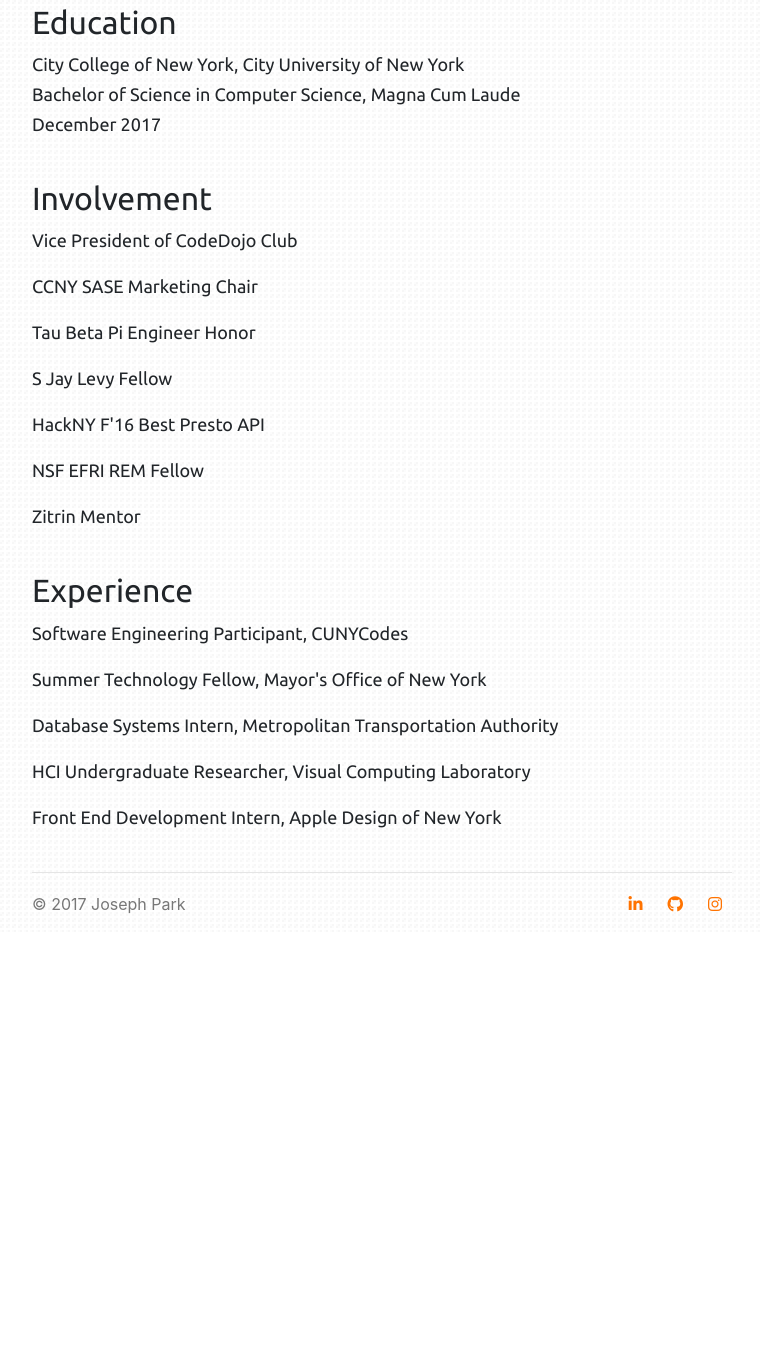
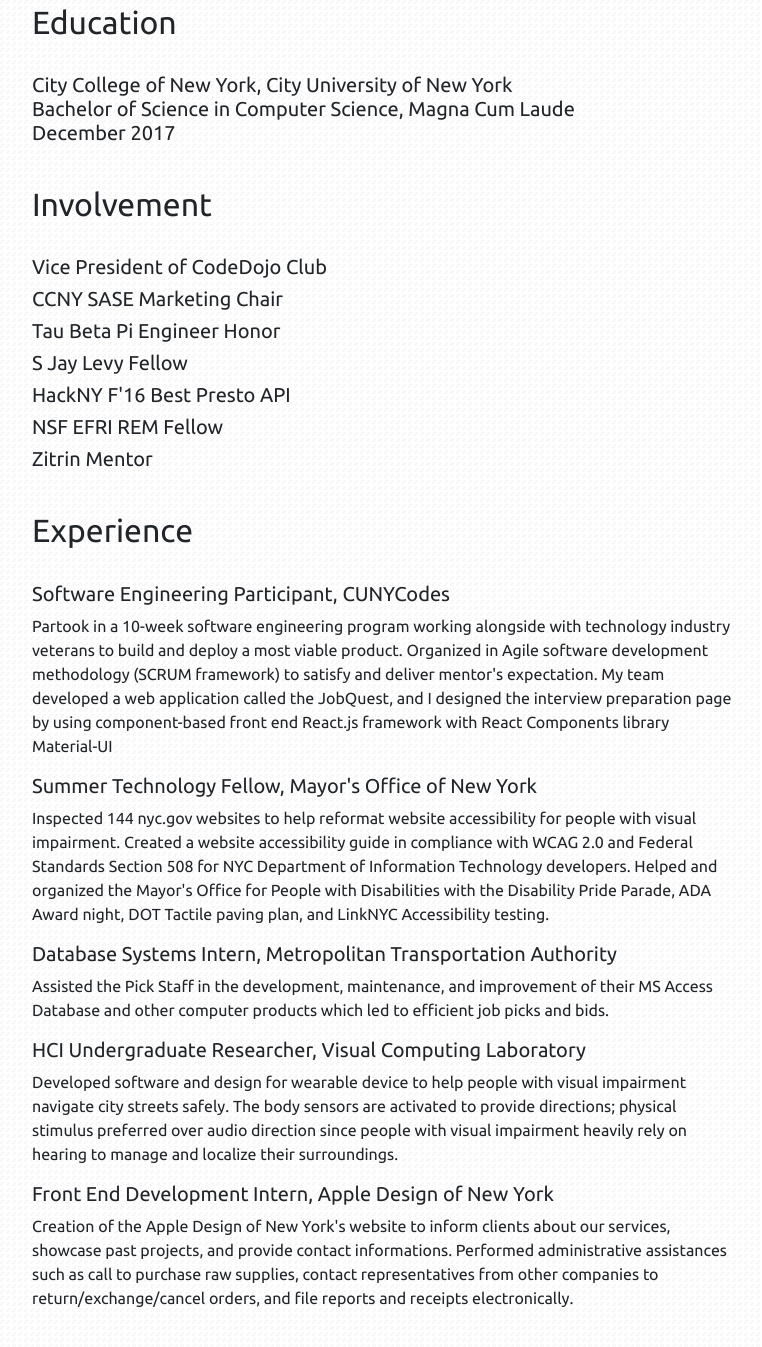
Before and after one commit to heeseungp/heeseungp.github.io, a plain HTML site: page experience.html in a window 1280 px wide. Shown: the part 132-1479 px from the top of the page, without its empty margins (258-1020 px from the left). Before the commit the page ends 1064 px from the top, so only its background shows below. Drawn offline with nearby package versions, Linux system fonts and the light colour scheme.

Commit message:
Add experience bio

```diff
--- a/css/jumbotron-narrow.css
+++ b/css/jumbotron-narrow.css
@@ -102,13 +102,7 @@
   font-family: 'Ubuntu';
 }
 
-p.experience {
-  font-family: 'Ubuntu';
-  line-height: 30px;
-  font-size: 18px;
-}
-
-p.project {
+p.project, p.experience {
   font-family: 'Ubuntu';
 }
 
--- a/experience.html
+++ b/experience.html
@@ -33,34 +33,60 @@
 
     <!-- Education -->
     <div class="marketing">
-        <h2>Education</h2>
-        <p class="experience">
+        <h2>Education</h2> <br>
+        <h5>
             City College of New York, City University of New York <br>
             Bachelor of Science in Computer Science, Magna Cum Laude <br>
-            December 2017</p>
+            December 2017</h5>
 
     </div>
 
     <!-- Involvement -->
     <div class="marketing">
-        <h2>Involvement</h2>
-        <p class="experience">Vice President of CodeDojo Club</p>
-        <p class="experience">CCNY SASE Marketing Chair</p>
-        <p class="experience">Tau Beta Pi Engineer Honor</p>
-        <p class="experience">S Jay Levy Fellow</p>
-        <p class="experience">HackNY F'16 Best Presto API</p>
-        <p class="experience">NSF EFRI REM Fellow</p>
-        <p class="experience">Zitrin Mentor</p>
+        <h2>Involvement</h2> <br>
+        <h5>Vice President of CodeDojo Club</h5>
+        <h5>CCNY SASE Marketing Chair</h5>
+        <h5>Tau Beta Pi Engineer Honor</h5>
+        <h5>S Jay Levy Fellow</h5>
+        <h5>HackNY F'16 Best Presto API</h5>
+        <h5>NSF EFRI REM Fellow</h5>
+        <h5>Zitrin Mentor</h5>
     </div>
 
     <!-- Experience -->
     <div class="marketing">
-        <h2>Experience</h2>
-        <p class="experience">Software Engineering Participant, CUNYCodes</p>
-        <p class="experience">Summer Technology Fellow, Mayor's Office of New York</p>
-        <p class="experience">Database Systems Intern, Metropolitan Transportation Authority</p>
-        <p class="experience">HCI Undergraduate Researcher, Visual Computing Laboratory</p>
-        <p class="experience">Front End Development Intern, Apple Design of New York</p>
+        <h2>Experience</h2> <br>
+
+        <h5>Software Engineering Participant, CUNYCodes</h5>
+        <p class="experience">
+            Partook in a 10-week software engineering program working alongside with technology industry veterans to build and deploy a most viable product.
+            Organized in Agile software development methodology (SCRUM framework) to satisfy and deliver mentor's expectation.
+            My team developed a web application called the JobQuest, and I designed the interview preparation page by using component-based front end React.js framework with React Components library Material-UI
+        </p>
+
+        <h5>Summer Technology Fellow, Mayor's Office of New York</h5>
+        <p class="experience">
+            Inspected 144 nyc.gov websites to help reformat website accessibility for people with visual impairment.
+            Created a website accessibility guide in compliance with WCAG 2.0 and Federal Standards Section 508 for NYC Department of Information Technology developers.
+            Helped and organized the Mayor's Office for People with Disabilities with the Disability Pride Parade, ADA Award night, DOT Tactile paving plan, and LinkNYC Accessibility testing.
+        </p>
+
+        <h5>Database Systems Intern, Metropolitan Transportation Authority</h5>
+        <p class="experience">
+            Assisted the Pick Staff in the development, maintenance, and improvement of their MS Access Database and other computer products which led to efficient job picks and bids.
+        </p>
+
+        <h5>HCI Undergraduate Researcher, Visual Computing Laboratory</h5>
+        <p class="experience">
+            Developed software and design for wearable device to help people with visual impairment navigate city streets safely.
+            The body sensors are activated to provide directions; physical stimulus preferred over audio direction since people with visual impairment heavily rely on hearing to manage and localize their surroundings.
+        </p>
+
+        <h5>Front End Development Intern, Apple Design of New York</h5>
+        <p class="experience">
+            Creation of the Apple Design of New York's website to inform clients about our services, showcase past projects, and provide contact informations.
+            Performed administrative assistances such as call to purchase raw supplies, contact representatives from other companies to return/exchange/cancel orders, and file reports and receipts electronically.
+        </p>
     </div>
 
     <!-- Introduction
```
